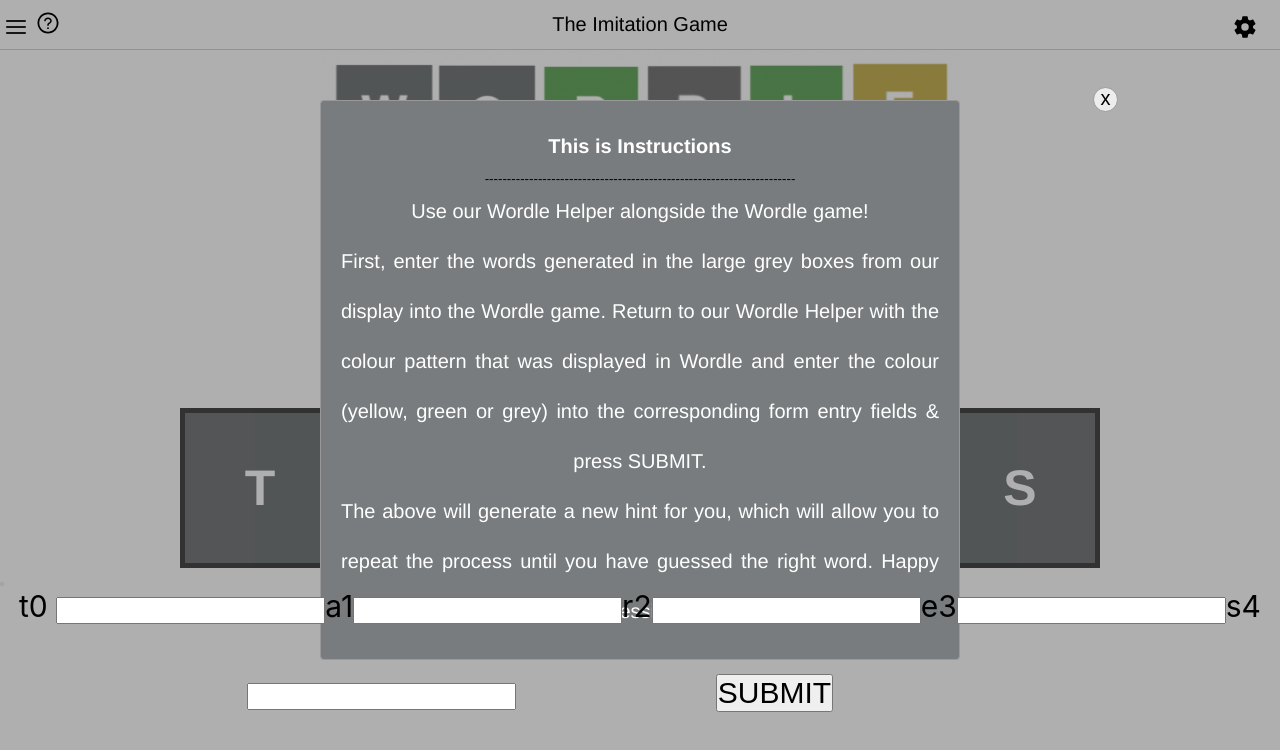
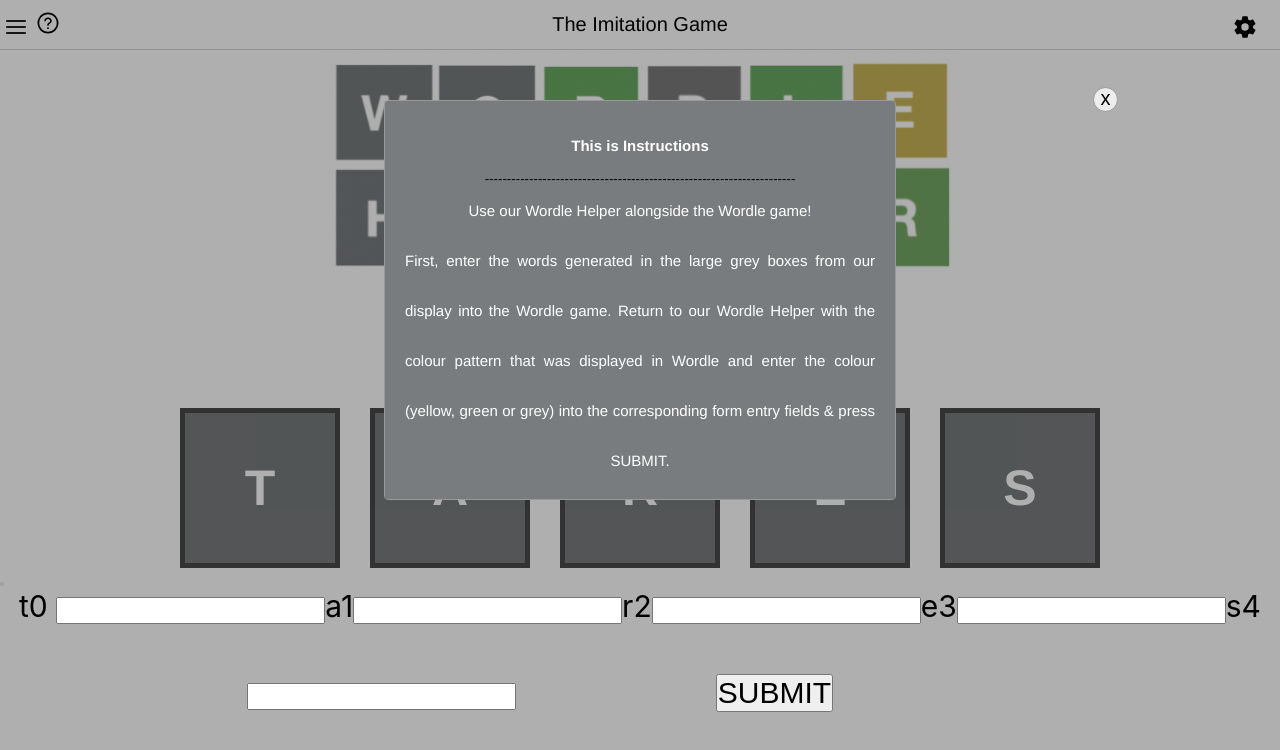
Before and after one commit to Aaron-Nazareth/Wordle-Helper, a React (Create React App) app in the folder wordle-helper_client_side/: page / in a window 1280 px wide. Both pictures are taken after a click on the button 48 px from the left and 24 px from the top of the page. Shown: the top 750 px of the page. Built offline with nearby package versions, Linux system fonts and the light colour scheme; no server answers.

Commit message:
make pop up box smaller

```diff
--- a/wordle-helper_client_side/src/App.css
+++ b/wordle-helper_client_side/src/App.css
@@ -331,9 +331,10 @@
 
 .box {
   position: relative;
-  width: 50%;
-  height: 70%;
+  width: 40%;
+  height: 50%;
   margin: 0 auto;
+
 
   max-height: 70vh;
   margin-top: calc(100vh - 85vh - 20px);
@@ -343,6 +344,11 @@
   border: 1px solid #999;
   overflow: auto;
   background-color: #787C7e;
+
+
+
+
+
 }
 
 .close-icon {
@@ -364,7 +370,7 @@
 
 
 .instruction{
-  font-size: 20px;
+  font-size: 15px;
   font-family: var(--font-family);
   text-align: justify;
   text-align-last: center;
@@ -377,7 +383,7 @@
 
 .instructions-title{
 
-   font-size: 20px;
+  font-size: 15px;
   font-family: var(--font-family);
   text-align: justify;
   text-align-last: center;
```
